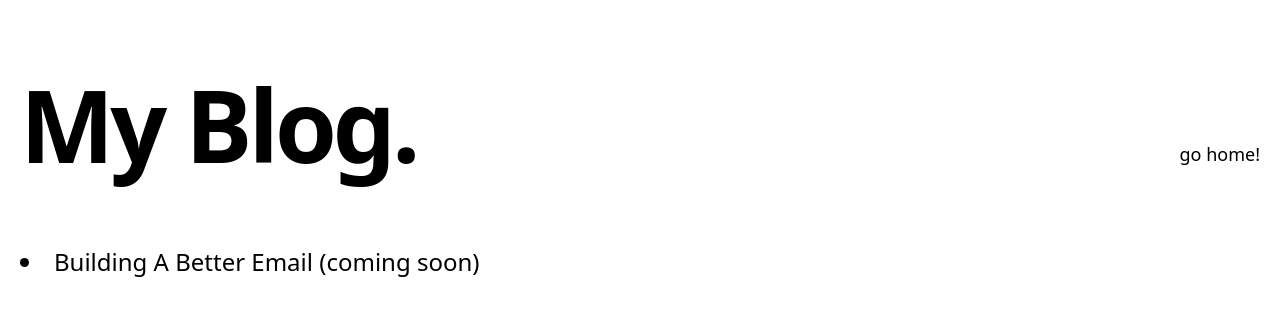
After one commit to WafiChoudhury/wafis-site, a Flask app: page /blog in a window 1280 px wide. The commit adds this page. Shown: the top 316 px of the page. Run offline with Flask 3, Linux system fonts and the light colour scheme; some libraries are stand-ins or nearby versions.

Commit message:
blog page

```diff
--- a/app.py
+++ b/app.py
@@ -14,6 +14,12 @@ def home_page():
     return render_template('index.html')
 
 
+@app.route('/blog')
+def blog():
+    # creating plotly figure and passing it to index.html, use sql query to get data from database
+    return render_template('blog.html')
+
+
 # specifiying host and port
 if __name__ == '__main__':
     app.run(debug=True, host='0.0.0.0', port=8888)
--- /dev/null
+++ b/templates/blog.html
@@ -0,0 +1,88 @@
+<!DOCTYPE html>
+<html lang="en">
+
+<head>
+    <meta name="viewport" content="width=device-width" />
+    <meta charSet="utf-8" />
+    <link rel="apple-touch-icon" sizes="180x180" href="/favicon/apple-touch-icon.png" />
+    <link rel="icon" type="image/png" sizes="32x32" href="/favicon/favicon-32x32.png" />
+    <link rel="icon" type="image/png" sizes="16x16" href="/favicon/favicon-16x16.png" />
+    <link rel="manifest" href="/favicon/site.webmanifest" />
+    <link rel="mask-icon" href="/favicon/safari-pinned-tab.svg" color="#000000" />
+    <link rel="shortcut icon" href="/favicon/favicon.ico" />
+    <meta name="msapplication-TileColor" content="#000000" />
+    <meta name="msapplication-config" content="/favicon/browserconfig.xml" />
+    <meta name="theme-color" content="#000" />
+    <link rel="canonical" href="" />
+    <meta name="keywords" content="mohammad choudhury, wafi choudhury, intern " />
+    <meta property="og:title" content="Mohammad C" />
+    <meta property="og:type" content="website" />
+    <meta property="og:url" content="" />
+    <meta property="og:image" content="" />
+    <meta name="description" content="wafi" />
+    <title>Blog</title>
+    <meta name="next-head-count" content="19" />
+    <link rel="preload" href="/_next/static/css/cfe95153c9e1c4876c1d.css" as="style" />
+    <link rel="stylesheet" href="static/style.css" data-n-g="" /><noscript data-n-css="true"></noscript>
+    <link rel="preload" href="/_next/static/chunks/main-afa405cba62fb94dc369.js" as="script" />
+    <link rel="preload" href="/_next/static/chunks/webpack-e067438c4cf4ef2ef178.js" as="script" />
+    <link rel="preload" href="/_next/static/chunks/framework.cb05d56be993eb6b088a.js" as="script" />
+    <link rel="preload" href="/_next/static/chunks/f6078781a05fe1bcb0902d23dbbb2662c8d200b3.b1b4058541fcfd6d9ff9.js"
+        as="script" />
+    <link rel="preload" href="/_next/static/chunks/pages/_app-f333903fb0918017655d.js" as="script" />
+    <link rel="preload" href="/_next/static/chunks/1bfc9850.3f9063156694fe4571c5.js" as="script" />
+    <link rel="preload" href="/_next/static/chunks/pages/index-7cc4c781b72be2206635.js" as="script" />
+</head>
+
+<body>
+    <div id="__next">
+        <div class="min-h-full">
+            <main>
+                <div class="container mx-auto px-5">
+                    <section
+                        class="flex-col md:flex-row flex items-end md:justify-between mt-16 mb-8 lg:mb-16 md:mb-12">
+                        <h1 class="text-6xl md:text-8xl font-bold tracking-tighter leading-tight md:pr-8">My Blog.
+                        </h1>
+                        <div class="md:pl-8">
+
+
+
+                            <a href="https://www.linkedin.com/in/wafi-choudhury-091379215/" target="_blank">
+
+                            </a>
+                            </h4>
+                            <h4 class="text-center md:text-left text-lg pb-4">
+                                <a href="https://mohammadc.herokuapp.com/" target="_blank">go home!</a>
+                            </h4>
+                        </div>
+
+
+
+                    </section>
+                    <!-- Add your list here -->
+                    <section>
+
+
+                        <li class="mb-1 text-2xl lg:text-1xl leading-tight">Building A Better Email (coming soon)</li>
+                    </section>
+                </div>
+            </main>
+        </div>
+    </div>
+    <script data-cfasync="false" src="/cdn-cgi/scripts/5c5dd728/cloudflare-static/email-decode.min.js"></script>
+    <script id="__NEXT_DATA__"
+        type="application/json">{"props":{"pageProps":{}},"page":"/","query":{},"buildId":"1qenJFhOI_BEdAeCVVfAS","runtimeConfig":{},"nextExport":true,"autoExport":true,"isFallback":false}</script>
+    <script nomodule="" src="/_next/static/chunks/polyfills-57d8738e7416f8423303.js"></script>
+    <script src="/_next/static/chunks/main-afa405cba62fb94dc369.js" async=""></script>
+    <script src="/_next/static/chunks/webpack-e067438c4cf4ef2ef178.js" async=""></script>
+    <script src="/_next/static/chunks/framework.cb05d56be993eb6b088a.js" async=""></script>
+    <script src="/_next/static/chunks/f6078781a05fe1bcb0902d23dbbb2662c8d200b3.b1b4058541fcfd6d9ff9.js"
+        async=""></script>
+    <script src="/_next/static/chunks/pages/_app-f333903fb0918017655d.js" async=""></script>
+    <script src="/_next/static/chunks/1bfc9850.3f9063156694fe4571c5.js" async=""></script>
+    <script src="/_next/static/chunks/pages/index-7cc4c781b72be2206635.js" async=""></script>
+    <script src="/_next/static/1qenJFhOI_BEdAeCVVfAS/_buildManifest.js" async=""></script>
+    <script src="/_next/static/1qenJFhOI_BEdAeCVVfAS/_ssgManifest.js" async=""></script>
+</body>
+
+</html>
```
Also changed, not shown: templates/index.html (+4 -19 lines).
